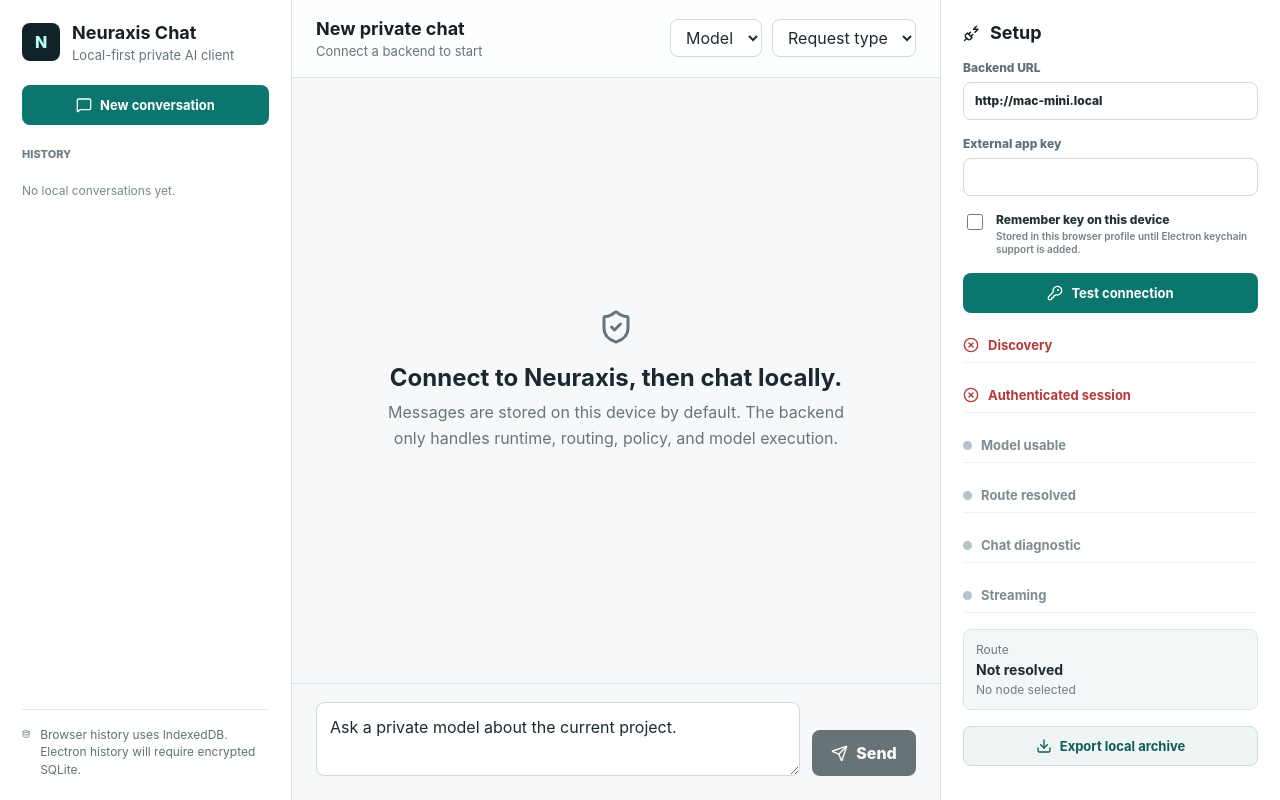
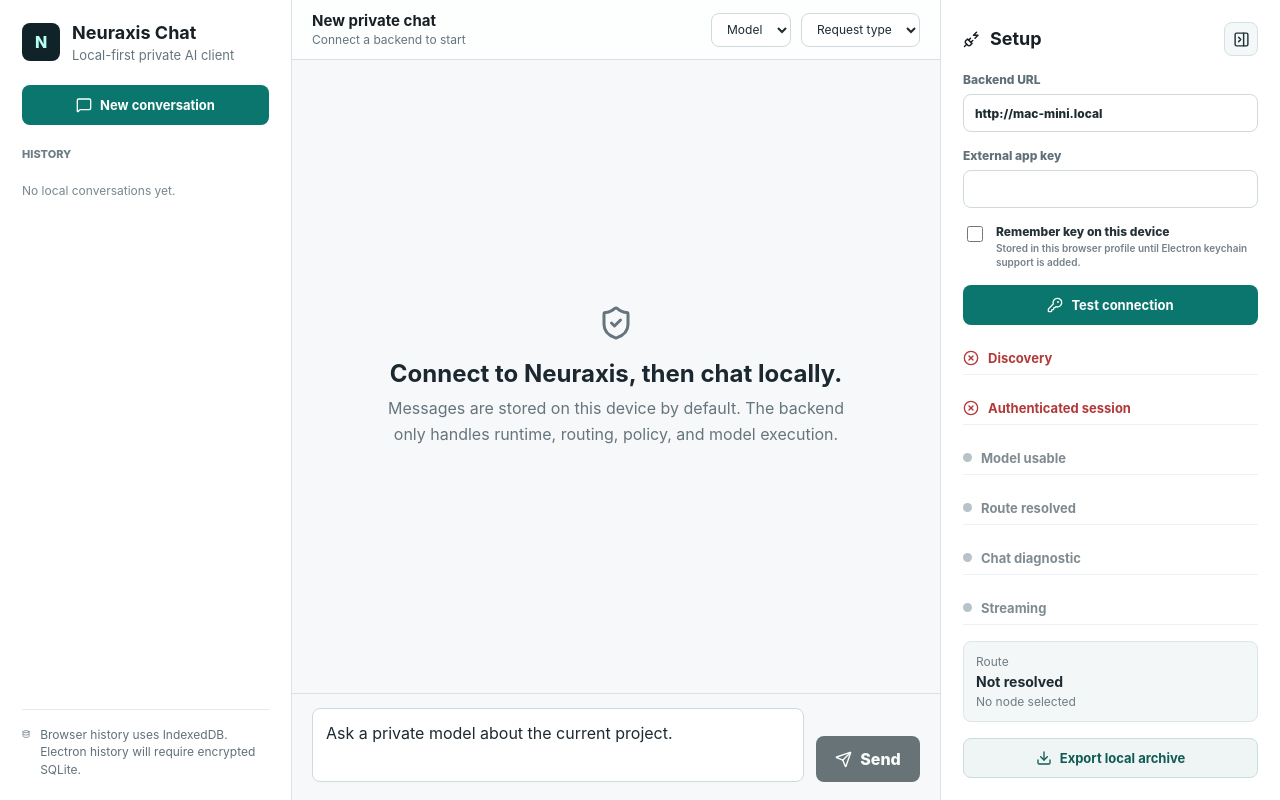
Before and after one commit to rsmith87/spitball, a React (Vite) app: page / in a window 1280 px wide. Built offline with nearby package versions, Linux system fonts and the light colour scheme.

Commit message:
remove node_modules, make setup pane collapse/expand, fix center pane so that input textarea stays on bottom of screen and chat scrolls in it's fixed area, shrank header text

```diff
--- a/src/app/App.tsx
+++ b/src/app/App.tsx
@@ -1,5 +1,6 @@
-import { CheckCircle2, Database, Download, KeyRound, Loader2, MessageSquare, PlugZap, Send, ShieldCheck, XCircle } from "lucide-react";
-import { useEffect, useMemo, useState } from "react";
+import { CheckCircle2, Database, Download, KeyRound, Loader2, MessageSquare, PanelRightClose, PanelRightOpen, PlugZap, Send, ShieldCheck, XCircle } from "lucide-react";
+import { useEffect, useMemo, useRef, useState } from "react";
+import type { KeyboardEvent } from "react";
 import { getClientDiscovery } from "../neuraxis/discovery";
 import { getClientSession } from "../neuraxis/session";
 import { listModels } from "../neuraxis/models";
@@ -32,6 +33,8 @@
   const [activeId, setActiveId] = useState("");
   const [draft, setDraft] = useState(DEFAULT_MESSAGE);
   const [isSending, setIsSending] = useState(false);
+  const [setupCollapsed, setSetupCollapsed] = useState(false);
+  const messagesRef = useRef<HTMLDivElement | null>(null);
 
   const auth = useMemo<AuthState | null>(() => (apiKey ? { mode: "external_api_key", apiKey } : null), [apiKey]);
   const activeConversation = conversations.find((item) => item.id === activeId) || conversations[0];
@@ -54,6 +57,12 @@
       }
     });
   }, []);
+
+  useEffect(() => {
+    const container = messagesRef.current;
+    if (!container) return;
+    container.scrollTop = container.scrollHeight;
+  }, [activeConversation?.messages, isSending]);
 
   async function runSetup() {
     setIsChecking(true);
@@ -147,6 +156,12 @@
     }
   }
 
+  function handleComposerKeyDown(event: KeyboardEvent<HTMLTextAreaElement>) {
+    if (event.key !== "Enter" || event.shiftKey) return;
+    event.preventDefault();
+    void sendMessage();
+  }
+
   function downloadArchive() {
     const blob = new Blob([exportConversations(conversations)], { type: "application/json" });
     const url = URL.createObjectURL(blob);
@@ -158,7 +173,7 @@
   }
 
   return (
-    <main className="app-shell">
+    <main className={`app-shell ${setupCollapsed ? "setup-collapsed" : ""}`}>
       <aside className="sidebar">
         <div className="brand">
           <div className="brand-mark">N</div>
@@ -213,7 +228,7 @@
           </div>
         </header>
 
-        <div className="messages">
+        <div className="messages" ref={messagesRef}>
           {(activeConversation?.messages || []).length === 0 ? (
             <div className="welcome">
               <ShieldCheck size={36} />
@@ -230,7 +245,12 @@
         </div>
 
         <footer className="composer">
-          <textarea value={draft} onChange={(event) => setDraft(event.target.value)} placeholder="Send a message to your private backend" />
+          <textarea
+            value={draft}
+            onChange={(event) => setDraft(event.target.value)}
+            onKeyDown={handleComposerKeyDown}
+            placeholder="Send a message to your private backend"
+          />
           <button onClick={() => void sendMessage()} disabled={!auth || !selectedModel || isSending}>
             {isSending ? <Loader2 className="spin" size={17} /> : <Send size={17} />} Send
           </button>
@@ -238,15 +258,39 @@
       </section>
 
       <form
-        className="diagnostics"
+        className={`diagnostics ${setupCollapsed ? "collapsed" : ""}`}
         onSubmit={(event) => {
           event.preventDefault();
           void runSetup();
         }}
       >
+        {setupCollapsed ? (
+          <button
+            aria-label="Open setup pane"
+            className="setup-rail-button"
+            type="button"
+            onClick={() => setSetupCollapsed(false)}
+            title="Open setup"
+          >
+            <PanelRightOpen size={18} />
+            <span>Setup</span>
+          </button>
+        ) : (
+          <>
             <div className="panel-heading">
+              <div className="panel-title">
                 <PlugZap size={18} />
                 <h2>Setup</h2>
+              </div>
+              <button
+                aria-label="Collapse setup pane"
+                className="icon-button"
+                type="button"
+                onClick={() => setSetupCollapsed(true)}
+                title="Collapse setup"
+              >
+                <PanelRightClose size={17} />
+              </button>
             </div>
             <label>
               Backend URL
@@ -289,6 +333,8 @@
             <button className="secondary" onClick={downloadArchive}>
               <Download size={16} /> Export local archive
             </button>
+          </>
+        )}
       </form>
     </main>
   );
--- a/src/styles/app.css
+++ b/src/styles/app.css
@@ -7,7 +7,7 @@
 }
 
 * { box-sizing: border-box; }
-body { margin: 0; min-width: 320px; min-height: 100vh; }
+body { margin: 0; min-width: 320px; min-height: 100vh; overflow: hidden; }
 button, input, select, textarea { font: inherit; }
 button { cursor: pointer; }
 button:disabled { cursor: not-allowed; opacity: 0.62; }
@@ -24,29 +24,38 @@
 }
 
 .app-shell {
-  min-height: 100vh;
+  height: 100vh;
+  max-height: 100vh;
+  min-height: 0;
   display: grid;
   grid-template-columns: 292px minmax(420px, 1fr) 340px;
   background: #f6f8f9;
+  overflow: hidden;
 }
+.app-shell.setup-collapsed { grid-template-columns: 292px minmax(420px, 1fr) 56px; }
 
 .sidebar, .diagnostics {
   background: #ffffff;
   border-color: #dbe2e6;
   display: flex;
   flex-direction: column;
+  min-height: 0;
+  overflow: auto;
 }
 
 .sidebar { border-right: 1px solid #dbe2e6; padding: 22px; gap: 22px; }
 .diagnostics { border-left: 1px solid #dbe2e6; padding: 22px; gap: 16px; }
+.diagnostics.collapsed { padding: 14px 9px; align-items: center; overflow: hidden; }
 
 .brand { display: flex; align-items: center; gap: 12px; }
 .brand-mark {
   width: 38px; height: 38px; border-radius: 8px; display: grid; place-items: center;
   background: #102329; color: #b8fff2; font-weight: 800;
 }
-.brand h1, .panel-heading h2, .chat-header h2 { margin: 0; font-size: 18px; line-height: 1.2; }
-.brand p, .chat-header p { margin: 3px 0 0; color: #66757d; font-size: 13px; }
+.brand h1, .panel-heading h2 { margin: 0; font-size: 18px; line-height: 1.2; }
+.chat-header h2 { margin: 0; font-size: 15px; line-height: 1.2; }
+.brand p { margin: 3px 0 0; color: #66757d; font-size: 13px; }
+.chat-header p { margin: 2px 0 0; color: #66757d; font-size: 12px; }
 
 .new-chat, .primary, .secondary {
   min-height: 40px; border: 0; border-radius: 8px; display: inline-flex; align-items: center; justify-content: center; gap: 8px;
@@ -67,9 +76,9 @@
 .conversation-row small, .empty { color: #78878e; font-size: 12px; }
 .storage-note { display: flex; gap: 10px; color: #617178; font-size: 12px; line-height: 1.45; border-top: 1px solid #e3e9ec; padding-top: 16px; }
 
-.chat-panel { min-width: 0; display: grid; grid-template-rows: auto 1fr auto; }
+.chat-panel { min-width: 0; min-height: 0; max-height: 100vh; display: grid; grid-template-rows: auto minmax(0, 1fr) auto; overflow: hidden; }
 .chat-header {
-  min-height: 76px; padding: 18px 24px; background: rgba(255,255,255,0.82); border-bottom: 1px solid #dbe2e6;
+  min-height: 56px; padding: 12px 20px; background: rgba(255,255,255,0.82); border-bottom: 1px solid #dbe2e6;
   display: flex; justify-content: space-between; align-items: center; gap: 16px;
 }
 .header-actions { display: flex; gap: 10px; }
@@ -77,10 +86,11 @@
   border: 1px solid #cfd9de; border-radius: 8px; background: #fff; color: #1d2a31; outline: none;
 }
 select, input { min-height: 38px; padding: 0 11px; }
+.chat-header select { min-height: 34px; font-size: 12px; }
 textarea { width: 100%; min-height: 74px; resize: vertical; padding: 13px; line-height: 1.45; }
 select:focus, input:focus, textarea:focus { border-color: #0b766d; box-shadow: 0 0 0 3px rgba(11,118,109,0.12); }
 
-.messages { padding: 24px; overflow: auto; display: flex; flex-direction: column; gap: 16px; }
+.messages { min-height: 0; padding: 20px 24px; overflow-y: auto; overflow-x: hidden; display: flex; flex-direction: column; gap: 16px; }
 .welcome {
   align-self: center; max-width: 470px; margin: auto; text-align: center; color: #66757d;
 }
@@ -92,10 +102,22 @@
 .message-role { font-size: 11px; text-transform: uppercase; font-weight: 800; color: #0b766d; margin-bottom: 6px; }
 .message.user .message-role { color: #9ffff0; }
 .message p { margin: 0; white-space: pre-wrap; line-height: 1.55; }
-.composer { padding: 18px 24px 24px; background: #f6f8f9; border-top: 1px solid #dbe2e6; display: grid; grid-template-columns: 1fr 104px; gap: 12px; align-items: end; }
+.composer { padding: 14px 20px 18px; background: #f6f8f9; border-top: 1px solid #dbe2e6; display: grid; grid-template-columns: 1fr 104px; gap: 12px; align-items: end; }
+.composer textarea { min-height: 58px; max-height: 160px; resize: none; overflow-y: auto; }
 .composer button { height: 46px; border: 0; border-radius: 8px; background: #102329; color: #fff; display: inline-flex; align-items: center; justify-content: center; gap: 8px; font-weight: 800; }
 
-.panel-heading { display: flex; align-items: center; gap: 9px; }
+.panel-heading { display: flex; align-items: center; justify-content: space-between; gap: 9px; }
+.panel-title { display: flex; align-items: center; gap: 9px; }
+.icon-button, .setup-rail-button {
+  border: 1px solid #d5e1e4; background: #f5f8f9; color: #213139; border-radius: 8px;
+  display: inline-flex; align-items: center; justify-content: center;
+}
+.icon-button { width: 34px; height: 34px; }
+.icon-button:hover, .setup-rail-button:hover { background: #eef5f4; color: #0b766d; }
+.setup-rail-button {
+  width: 38px; min-height: 106px; padding: 10px 0; gap: 8px; flex-direction: column; font-weight: 800; font-size: 11px;
+}
+.setup-rail-button span { writing-mode: vertical-rl; transform: rotate(180deg); letter-spacing: 0; }
 .diagnostics label { display: grid; gap: 7px; color: #607078; font-weight: 800; font-size: 12px; }
 .diagnostics .checkbox-row { grid-template-columns: auto 1fr; align-items: start; gap: 10px; color: #243238; }
 .diagnostics .checkbox-row input { width: 16px; min-height: 16px; height: 16px; padding: 0; margin-top: 2px; }
@@ -115,7 +137,11 @@
 
 @media (max-width: 1050px) {
   .app-shell { grid-template-columns: 240px 1fr; }
+  .app-shell.setup-collapsed { grid-template-columns: 240px 1fr; }
   .diagnostics { grid-column: 1 / -1; border-left: 0; border-top: 1px solid #dbe2e6; }
+  .diagnostics.collapsed { min-height: 54px; align-items: flex-end; }
+  .setup-rail-button { width: auto; min-height: 34px; flex-direction: row; padding: 0 12px; }
+  .setup-rail-button span { writing-mode: horizontal-tb; transform: none; }
 }
 
 @media (max-width: 760px) {
```
Also changed, not shown: 2 other files (tests, documents, lock files or other folders). Lines whose indentation alone changed are shown as unchanged.
